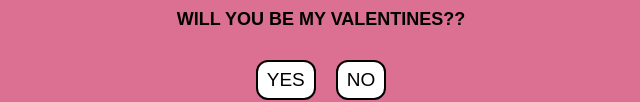
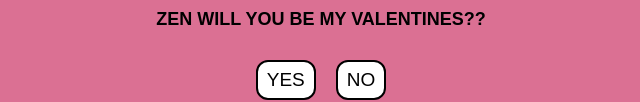
Before and after one commit to mocha5420/ily, a plain HTML site: page index.html in a window 1280 px wide. Shown: the part 401-503 px from the top of the page, without its empty margins (319-959 px from the left). Drawn offline with Linux system fonts and the light colour scheme.

Commit message:
Update index.html

```diff
--- a/index.html
+++ b/index.html
@@ -21,7 +21,7 @@
 
 </div>
 
-<h1 class="txt">WILL YOU BE MY VALENTINES??</h1>
+<h1 class="txt">ZEN WILL YOU BE MY VALENTINES??</h1>
 <br>
 
 <div id="buttons">
```
